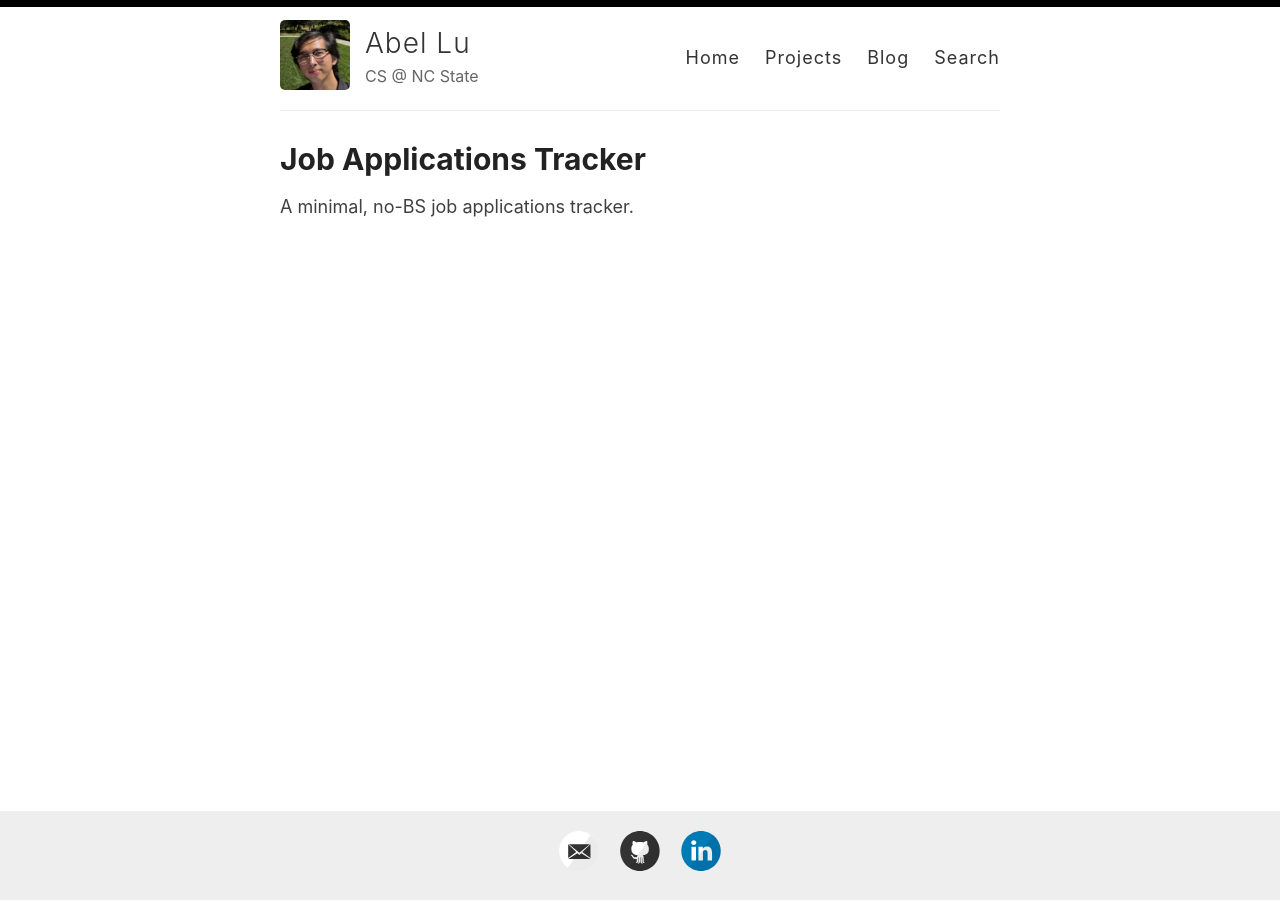
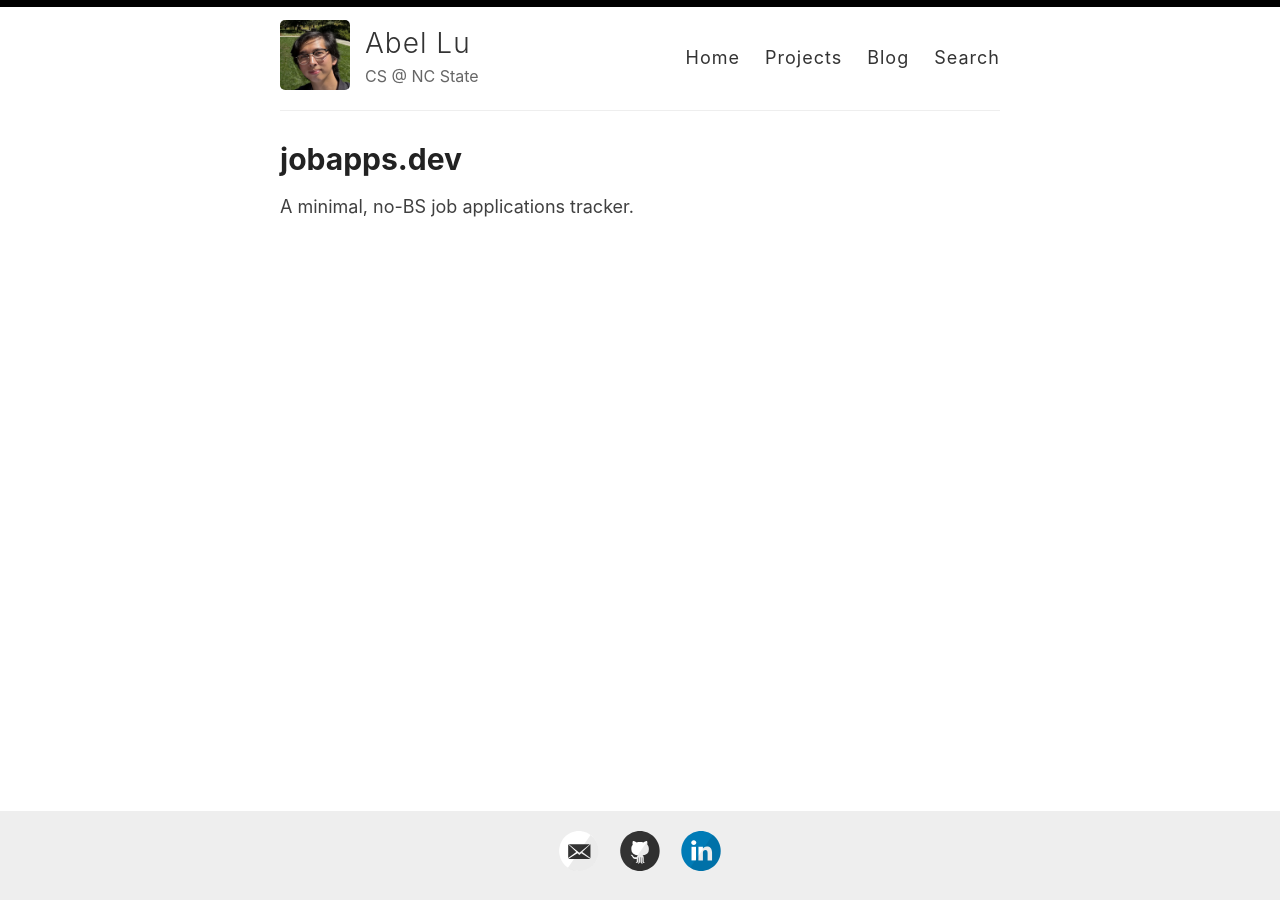
Before and after one commit to azn-abel/azn-abel.github.io, a Jekyll site: the page built from _projects/job-apps-tracker.md, in a window 1280 px wide. Built offline with Jekyll 4.4.1, drawn with Linux system fonts in a browser that asks for light colours; our own code applies the rules of GitHub Pages for plain Markdown files.

Commit message:
Update job-apps-tracker.md

```diff
--- a/_projects/job-apps-tracker.md
+++ b/_projects/job-apps-tracker.md
@@ -1,6 +1,6 @@
 ---
-title: Job Applications Tracker
-project_url: https://jobapps.pages.dev
+title: jobapps.dev
+project_url: https://jobapps.dev
 categories: [React,JavaScript,TypeScript]
 ---
 A minimal, no-BS job applications tracker.
```
